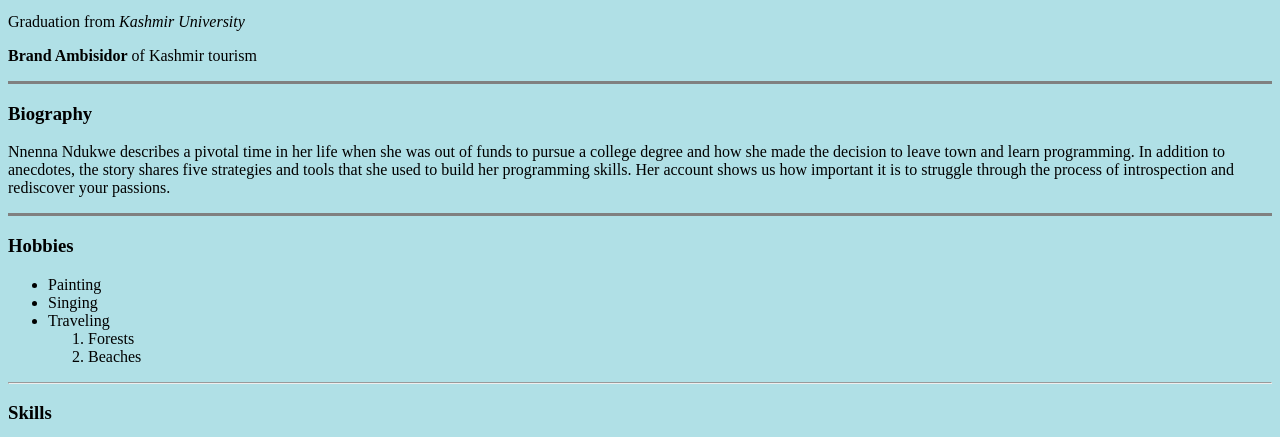
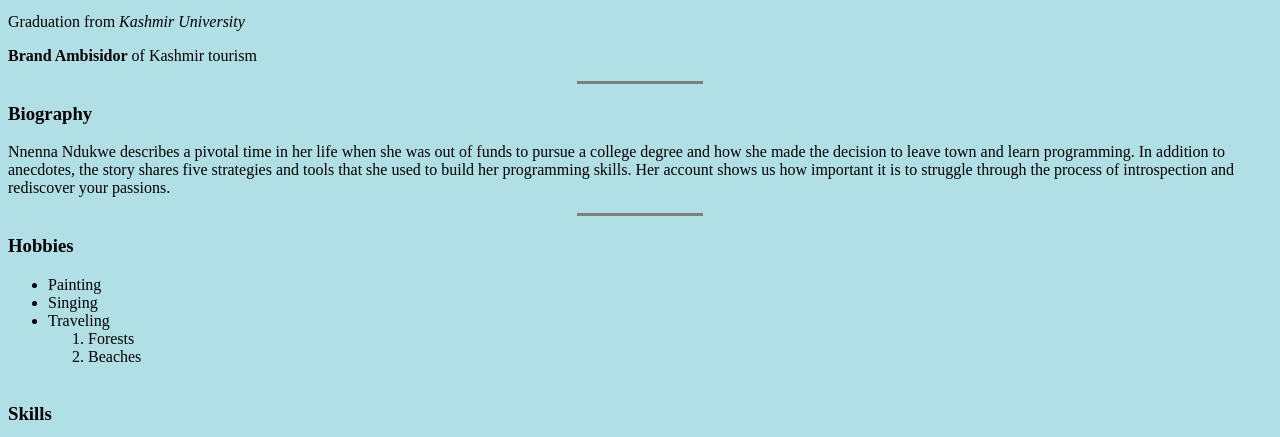
Before and after one commit to Rameezshah913/cv, a plain HTML site: page index.html in a window 1280 px wide. Shown: the part 363-800 px from the top of the page. Drawn offline with Linux system fonts and the light colour scheme.

Commit message:
index.html
made changes in hr tag

```diff
--- a/index.html
+++ b/index.html
@@ -8,6 +8,11 @@
     <style>
         body{
             background-color: powderblue;
+
+        hr {
+            border:none;
+            height: 3px;
+            width: 10%;
         }
     </style>
 </head>
```
